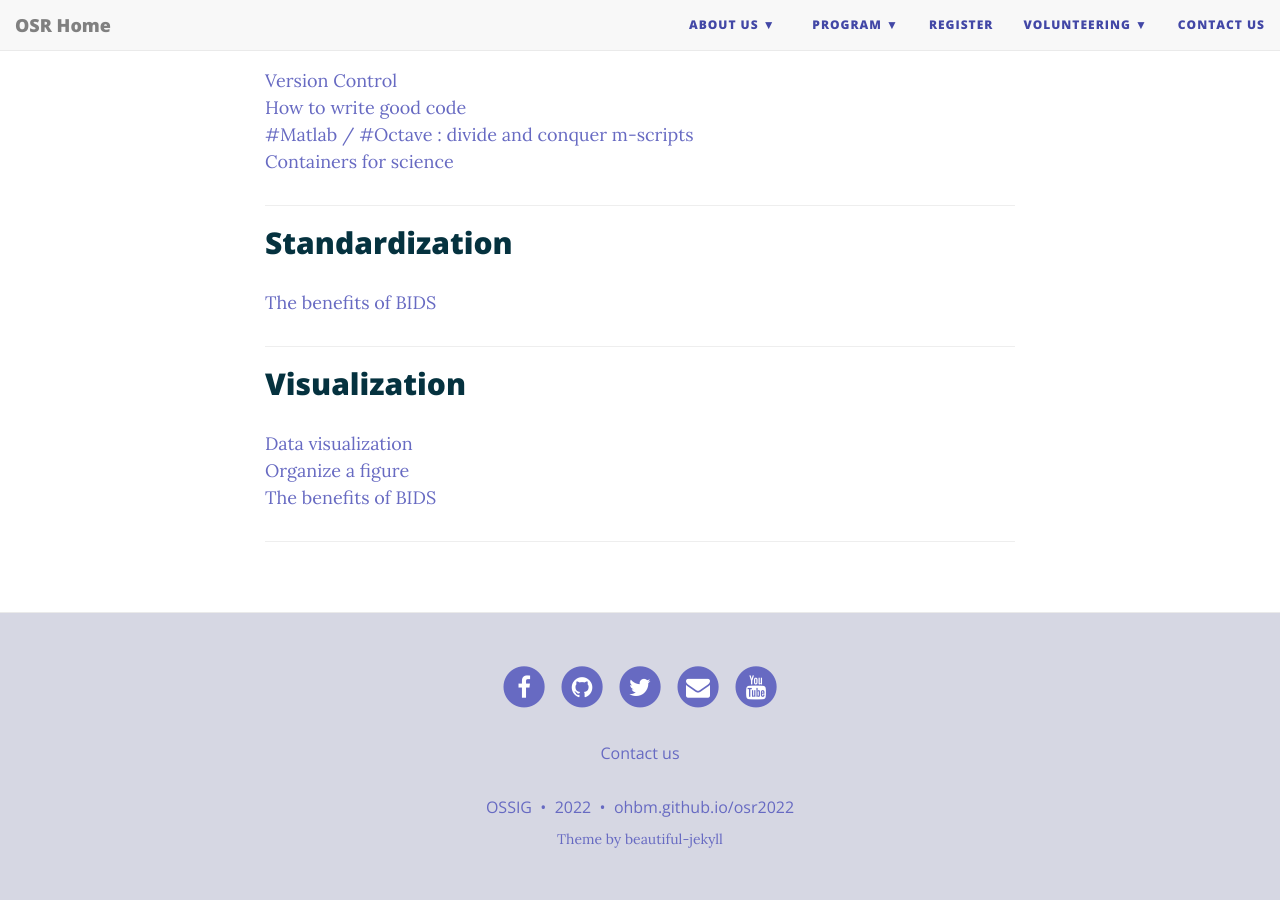
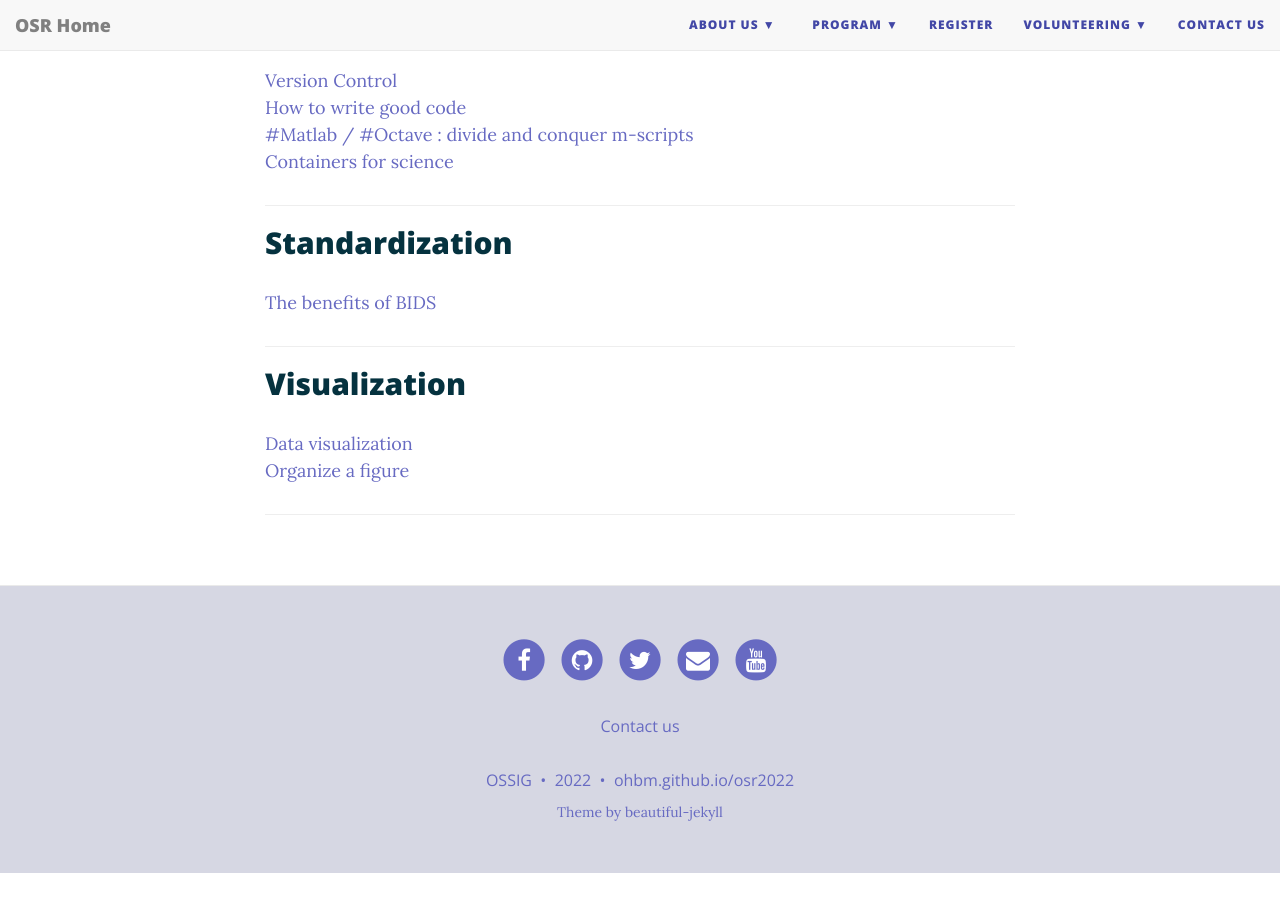
Before and after one commit to ohbm/osr2023, a Jekyll site: the page built from educational.md, in a window 1280 px wide and 900 px high, scrolled down 556 px. Built offline with Jekyll 4.4.1, drawn with Linux system fonts in a browser that asks for light colours; nearby versions of some CDN libraries; after the commit the page ends 1429 px from its top, so only the background shows below that.

Commit message:
Update educational.md

```diff
--- a/educational.md
+++ b/educational.md
@@ -35,6 +35,5 @@
 
 <a href="https://youtu.be/HwpYh39lPHs" target="_blank">Data visualization</a><br/>
 <a href="https://youtu.be/W91kvzU0Cec" target="_blank">Organize a figure</a><br/>
-<a href="https://youtu.be/K9hVAr5fvJg" target="_blank">The benefits of BIDS</a><br/>
 
 ---
```
